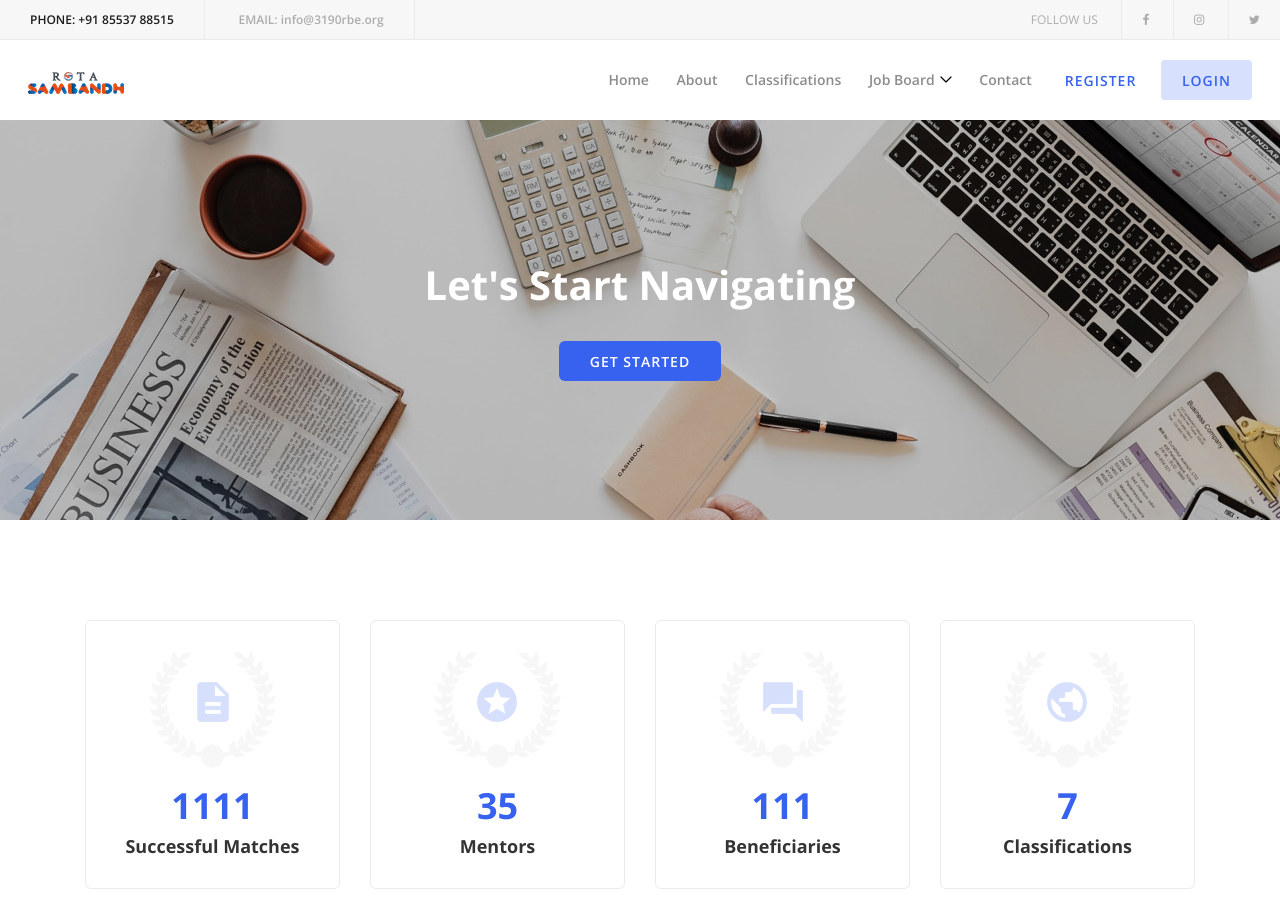
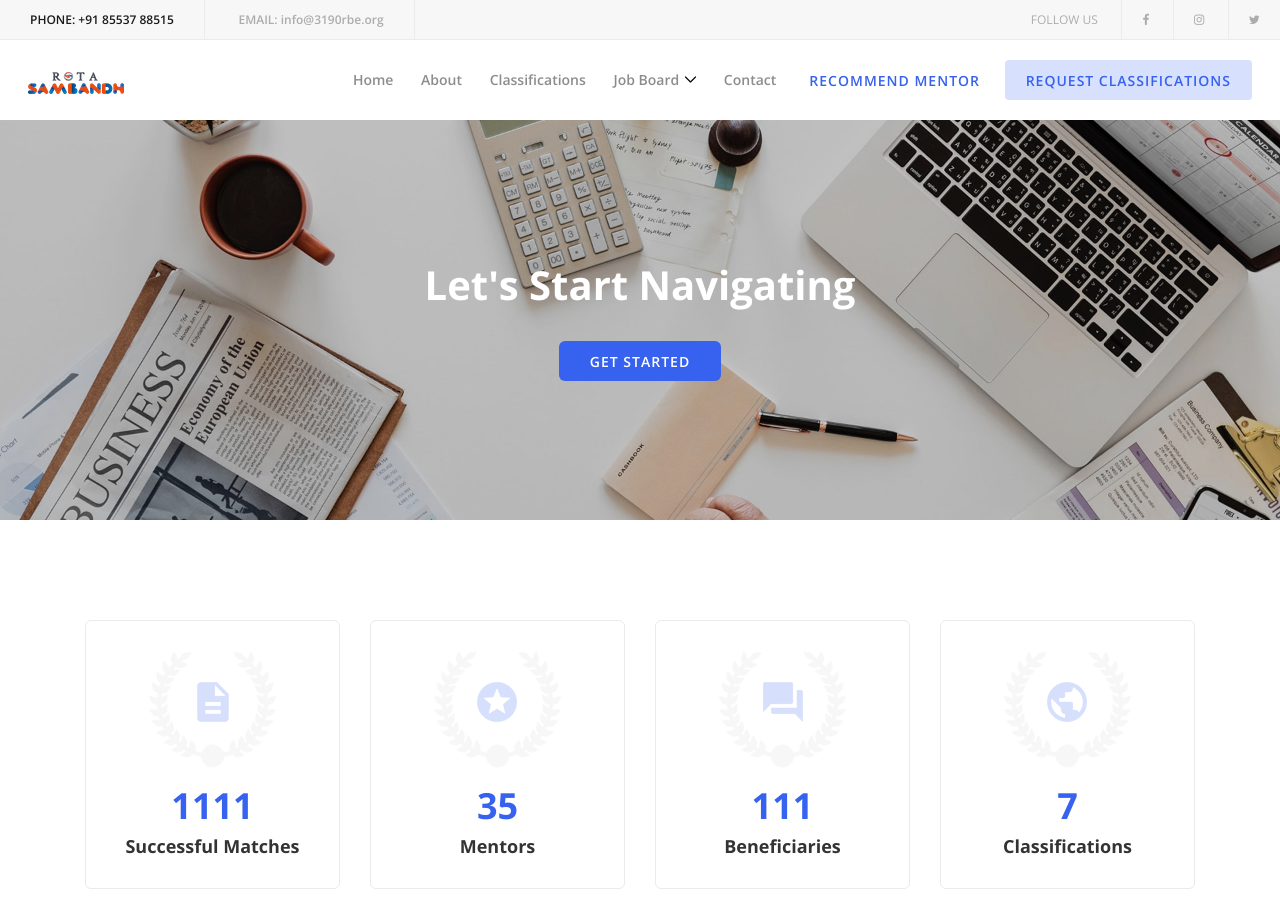
Before and after one commit to RotaSambandh/RotaSambandh, a Jekyll site: the page built from index.html, in a window 1280 px wide and 900 px high. Built offline with Jekyll 4.4.1, drawn with Linux system fonts in a browser that asks for light colours; some web fonts are replaced.

Commit message:
header titles update

```diff
--- a/_includes/header.html
+++ b/_includes/header.html
@@ -56,8 +56,8 @@
 
                             <!-- Register / Login -->
                             <div class="register-login-area">
-                                <a href="#" class="btn">Register</a>
-                                <a href="index-login.html" class="btn active">Login</a>
+                                <a href="#" class="btn">Recommend Mentor</a>
+                                <a href="#" class="btn active">Request Classifications</a>
                             </div>
 
                         </div>
```
